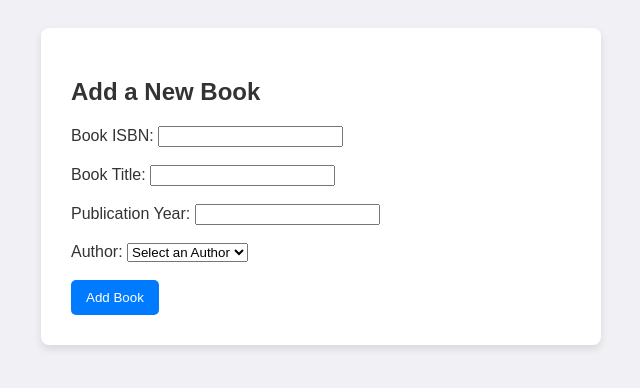
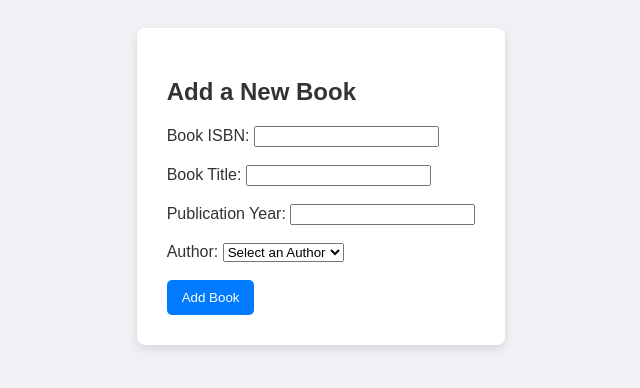
Before and after one commit to emilioquezadanavarro/book-alchemy, a Flask app: page /add_book in a window 1280 px wide. Shown: the top 388 px of the page, without its empty margins (319-959 px from the left). Run offline with Flask 3, Linux system fonts and the light colour scheme.

Commit message:
Flexbox added for centering

```diff
--- a/static/style.css
+++ b/static/style.css
@@ -3,6 +3,13 @@ body {
     background-color: #f0f0f5;
     color: #333;
     padding: 20px;
+
+    /* Flexbox for centering */
+    display: flex;
+    flex-direction: column;
+    align-items: center;
+    justify-content: center;
+    min-height: 10vh;
 }
 
 form {
```
